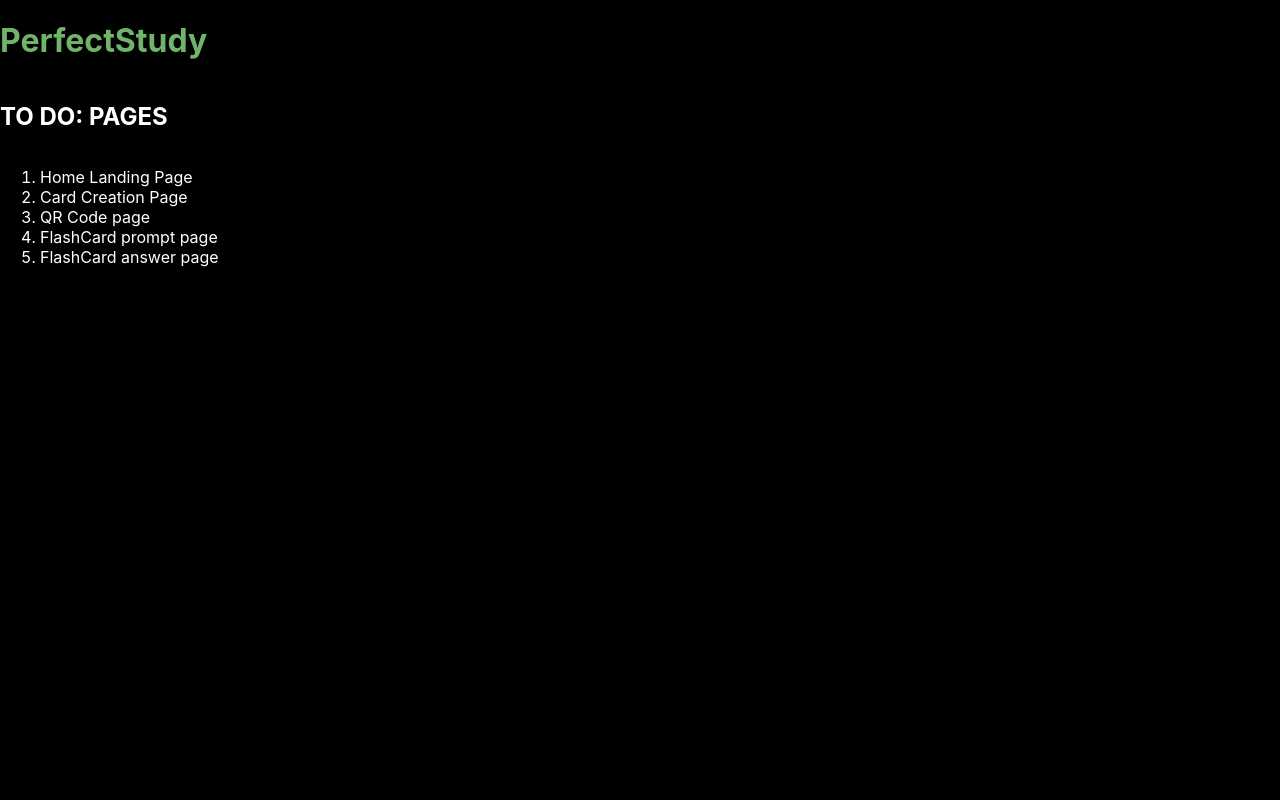
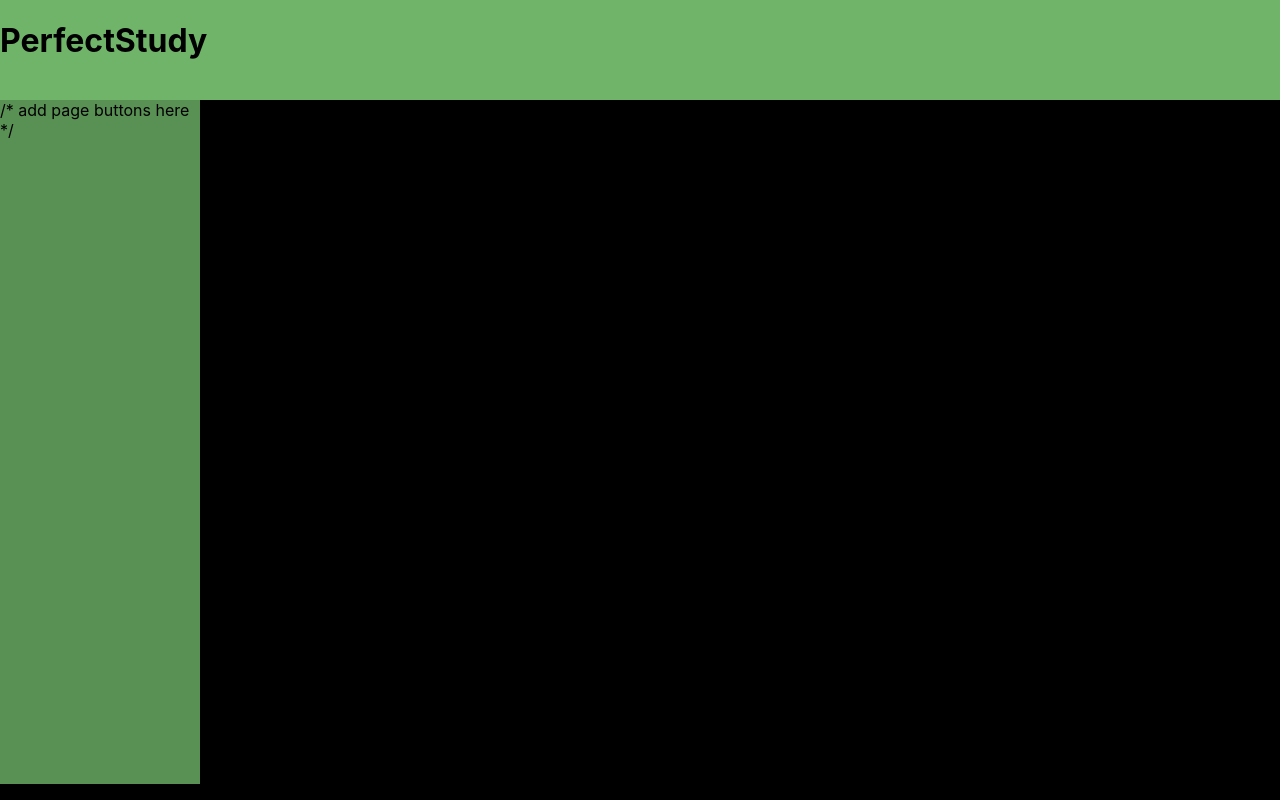
Before and after one commit to NahomWondimu/PerfectStudy, a React (Create React App) app in the folder frontend/: page / in a window 1280 px wide. Built offline with nearby package versions, Linux system fonts and the light colour scheme.

Commit message:
made a website directory and the beginnings of a homepage

```diff
--- a/frontend/src/App.js
+++ b/frontend/src/App.js
@@ -1,19 +1,16 @@
-import './App.css';
+import { BrowserRouter as Router, Routes, Route } from 'react-router-dom';
+import HomePage from './pages/HomePage';
+import GenCards from './pages/GenCards';
 
 function App() {
   return (
     <>
-        <div className="center">
-          <h1 className="header">PerfectStudy</h1>
-          <h2 className = "App-print">TO DO: PAGES</h2>
-          <ol className = "App-print">
-            <li>Home Landing Page</li>
-            <li>Card Creation Page</li>
-            <li>QR Code page</li>
-            <li>FlashCard prompt page</li>
-            <li>FlashCard answer page</li>
-          </ol>
-        </div>
+      <Router>
+      <Routes>
+        <Route path="/" element={<HomePage />} />
+        <Route path="/gen" element={<GenCards />} />
+      </Routes>
+    </Router>
     </>
   );
 }
--- /dev/null
+++ b/frontend/src/pages/GenCards.js
@@ -0,0 +1,15 @@
+
+function GenCards(){
+
+    const pstyle = {
+        color: 'white'
+    };
+
+    return(
+        <>
+        <p style = {pstyle}>i hate myself</p>
+        </>
+    );
+}
+
+export default GenCards;
--- /dev/null
+++ b/frontend/src/pages/HomePage.js
@@ -0,0 +1,22 @@
+import TopBar from './TopBar.js';
+import NavBar from './NavBar.js';
+
+function HomePage(){
+
+    const homepageStyle = {
+        display: 'flex',
+        flexDirection: 'column',
+        justifyContent: 'flex-start'
+    };
+
+    return(
+        <>
+        <div style = {homepageStyle}>
+          <TopBar/>
+          <NavBar/>
+        </div>
+        </>
+    );
+}
+
+export default HomePage;
--- /dev/null
+++ b/frontend/src/pages/NavBar.js
@@ -0,0 +1,31 @@
+import { useEffect, useState } from 'react';
+
+function NavBar(){
+
+    const [height, setHeight] = useState(window.innerHeight);
+
+    useEffect(() => {
+        const handleResize = () => setHeight(window.innerHeight);
+          window.addEventListener('resize', handleResize);
+          return () => window.removeEventListener('resize', handleResize);
+    }, []);
+
+    const box2Style = {
+        width: '200px',   // CSS values
+        height: height * .855,
+        backgroundColor: 'rgba(112, 180, 106, 0.8)',
+        transition: 'width 0s ease'
+    };
+
+    return(
+        <>
+        <div style = {box2Style}>
+            /*
+            add page buttons here
+            */
+        </div>
+        </>
+    );
+}
+
+export default NavBar;
--- /dev/null
+++ b/frontend/src/pages/TopBar.js
@@ -0,0 +1,30 @@
+import { useEffect, useState } from 'react';
+
+function TopBar(){
+    const [width, setWidth] = useState(window.innerWidth);
+
+    useEffect(() => {
+      const handleResize = () => setWidth(window.innerWidth);
+      window.addEventListener('resize', handleResize);
+      return () => window.removeEventListener('resize', handleResize);
+    }, []);
+
+    const boxStyle = {
+      width: width,   // CSS values
+      height: '100px',
+      backgroundColor: 'rgb(112, 180, 106)',
+      transition: 'width 0s ease'
+    };
+
+    const headerStyle ={
+
+    };
+
+    return (<div style={boxStyle}>
+        <h1 style={headerStyle}>
+            PerfectStudy
+        </h1>
+        </div>);
+}
+
+export default TopBar;
```
Also changed, not shown: frontend/src/GenCards.js (deleted, +0 -8 lines), frontend/src/pages/PageButton.js (added, +23 -0 lines), frontend/src/pages/FlashCardView.js (renamed from frontend/src/FlashCardView.js).
